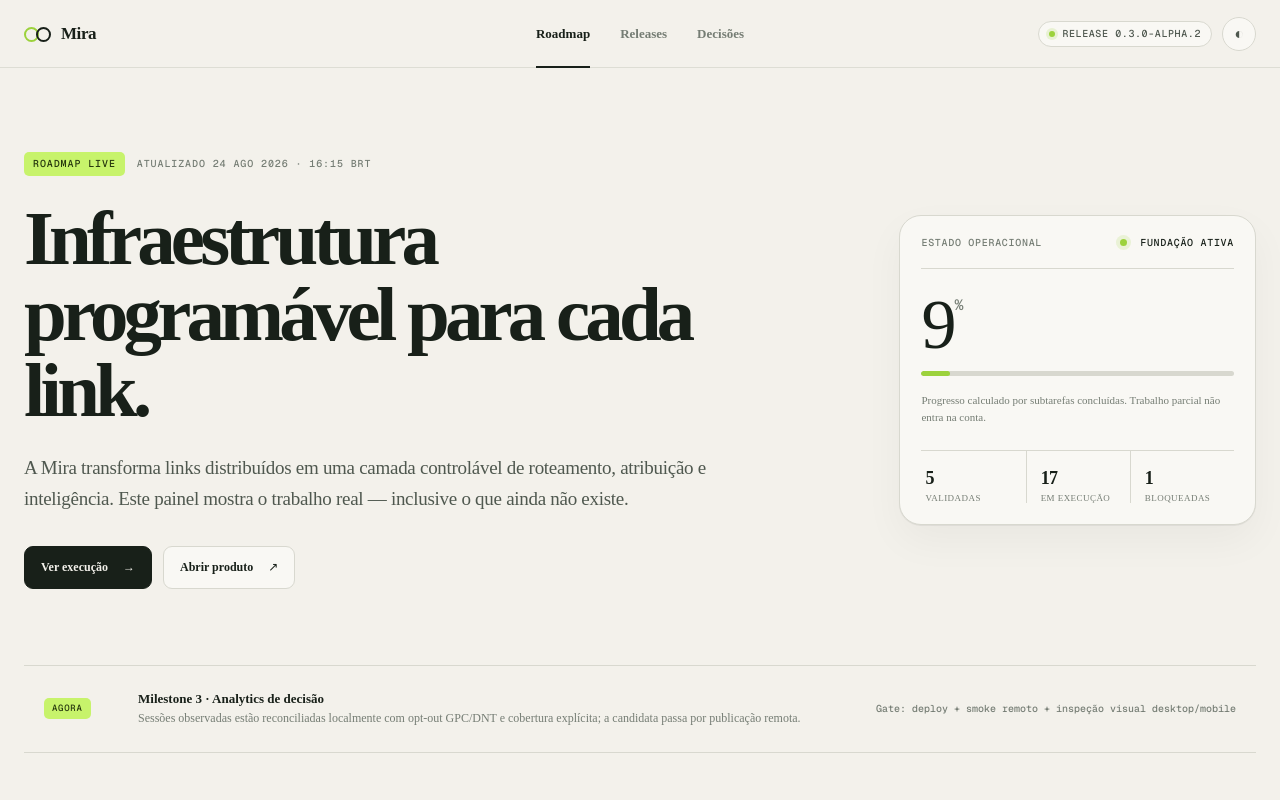
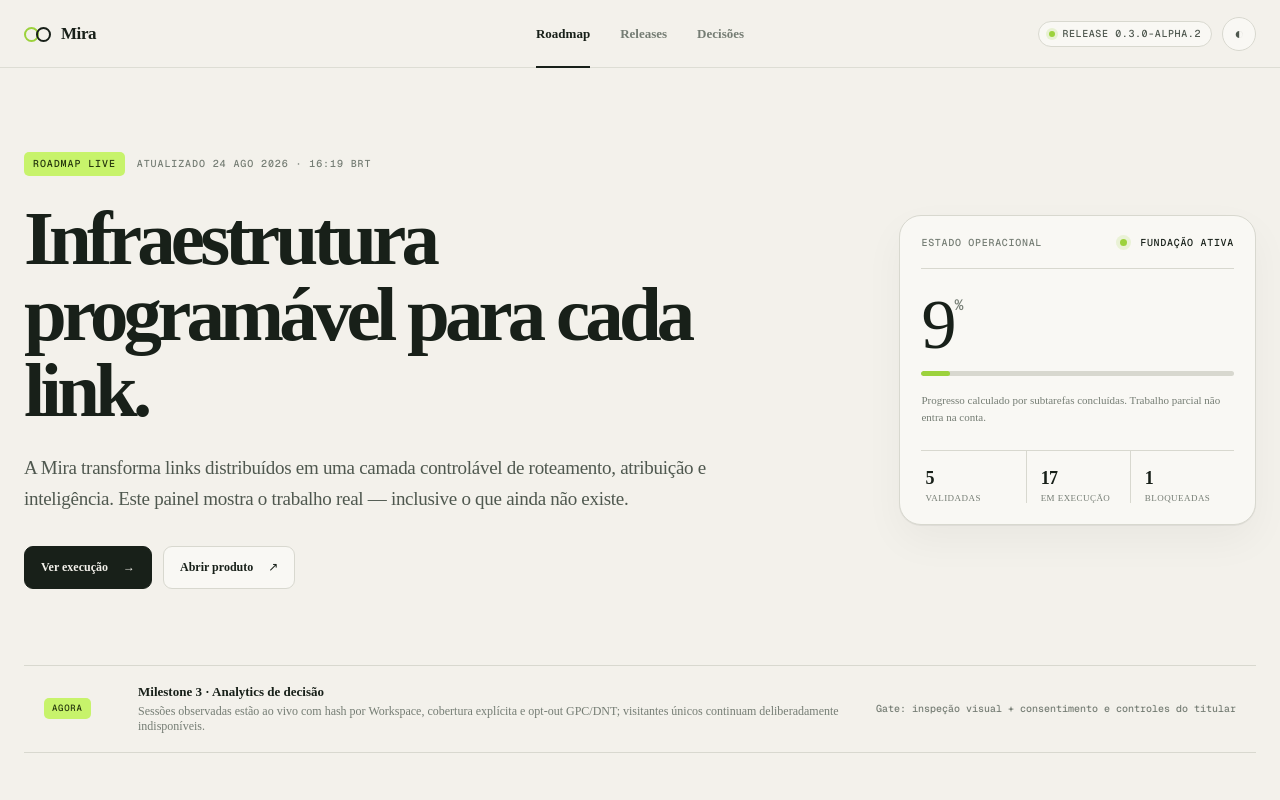
Before and after one commit to alanaraujo-bit/MIRA, a Next.js app: page / in a window 1280 px wide. Shown: the top 800 px of the page. Built offline with nearby package versions, Linux system fonts and the light colour scheme.

Commit message:
docs: record privacy-safe analytics release

```diff
--- a/app/page.tsx
+++ b/app/page.tsx
@@ -110,7 +110,7 @@ export default function Home() {
         <section className="evidence-grid" id="releases">
           <div className="section-intro compact"><div><span className="section-kicker">Evidência</span><h2>Release, testes e mudanças.</h2></div><p>Um registro curto do que foi executado. Sem transformar atividade em resultado.</p></div>
           <div className="evidence-columns">
-            <article className="evidence-card"><header><span>Release atual</span><strong>{project.release}</strong></header><h3>Analytics de decisão ao vivo</h3><p>Períodos comparáveis, origens, dispositivos, rankings, insights e Link Inspector operam sobre eventos persistidos no Railway; gates restantes continuam explícitos.</p><a className="release-link" href={project.liveUrl} target="_blank" rel="noreferrer">Abrir release <span aria-hidden="true">↗</span></a><dl><div><dt>Ambiente</dt><dd>{project.environment}</dd></div><div><dt>Origem</dt><dd>{project.commit}</dd></div><div><dt>Saúde</dt><dd className="status-inline active">Operacional · visual pendente</dd></div></dl></article>
+            <article className="evidence-card"><header><span>Release atual</span><strong>{project.release}</strong></header><h3>Analytics privacy-safe ao vivo</h3><p>Períodos comparáveis, sessões observadas, cobertura, origens, dispositivos, insights e Link Inspector operam sobre eventos persistidos no Railway; gates restantes continuam explícitos.</p><a className="release-link" href={project.liveUrl} target="_blank" rel="noreferrer">Abrir release <span aria-hidden="true">↗</span></a><dl><div><dt>Ambiente</dt><dd>{project.environment}</dd></div><div><dt>Origem</dt><dd>{project.commit}</dd></div><div><dt>Saúde</dt><dd className="status-inline active">Operacional · visual pendente</dd></div></dl></article>
             <article className="evidence-card"><header><span>Últimas validações</span><strong>{project.validations.length}</strong></header><ul className="log-list">{project.validations.map((item) => <li key={item.title}><span className={`log-icon ${item.status}`} /><div><strong>{item.title}</strong><p>{item.detail}</p></div><time>{item.time}</time></li>)}</ul></article>
             <article className="evidence-card"><header><span>Problemas abertos</span><strong>{project.issues.length}</strong></header><ul className="log-list">{project.issues.map((item) => <li key={item.title}><span className={`issue-severity ${item.severity}`}>{item.code}</span><div><strong>{item.title}</strong><p>{item.detail}</p></div></li>)}</ul></article>
           </div>
--- a/app/roadmap-data.ts
+++ b/app/roadmap-data.ts
@@ -5,13 +5,16 @@ type Phase = { id: string; code: string; title: string; intent: string; mileston
 const task = (title: string, detail: string, status: Status = "queued", evidence?: string, blocker?: string): Task => ({ title, detail, status, evidence, blocker });
 
 export const project = {
-  release: "0.3.0-alpha.2", environment: "Vercel + Railway · candidata em validação", commit: "m3-analytics · candidata",
+  release: "0.3.0-alpha.2", environment: "Vercel + Railway · público e operacional", commit: "main · 87cdf2e publicado",
   liveUrl: "https://mira-link-intelligence.vercel.app",
-  updatedIso: "2026-08-24T16:15:00-03:00", updatedLabel: "24 ago 2026 · 16:15 BRT",
+  updatedIso: "2026-08-24T16:19:00-03:00", updatedLabel: "24 ago 2026 · 16:19 BRT",
   currentFocus: "Milestone 3 · Analytics de decisão",
-  currentDetail: "Sessões observadas estão reconciliadas localmente com opt-out GPC/DNT e cobertura explícita; a candidata passa por publicação remota.",
-  currentGate: "deploy + smoke remoto + inspeção visual desktop/mobile",
+  currentDetail: "Sessões observadas estão ao vivo com hash por Workspace, cobertura explícita e opt-out GPC/DNT; visitantes únicos continuam deliberadamente indisponíveis.",
+  currentGate: "inspeção visual + consentimento e controles do titular",
   validations: [
+    { status: "done", title: "M3 alpha 2 publicado", detail: "Commit 87cdf2e recebeu estado Ready no Vercel e atualizou o alias público da Mira.", time: "24 ago" },
+    { status: "done", title: "Sessão privacy-safe remota", detail: "Domínio final reconciliou três cliques, uma sessão, 66,7% de cobertura e opt-out GPC/DNT.", time: "24 ago" },
+    { status: "done", title: "Pipeline alpha 2 aprovado", detail: "GitHub Actions executou migration-aware build, 12 testes e smoke PostgreSQL em 1m17s.", time: "24 ago" },
     { status: "done", title: "Sessão privacy-safe local", detail: "Três cliques produziram uma sessão, 66,7% de cobertura e 2 cliques por sessão; GPC/DNT removeu o cookie.", time: "24 ago" },
     { status: "done", title: "Migration de sessão", detail: "Coluna opcional e índice composto foram gerados, inspecionados e aplicados de forma idempotente no Railway.", time: "24 ago" },
     { status: "done", title: "M3 alpha 1 publicado", detail: "Commit 305a11b recebeu estado Ready no Vercel e assumiu o alias público da Mira.", time: "24 ago" },
```
Also changed, not shown: 1 other file (tests, documents, lock files or other folders).
